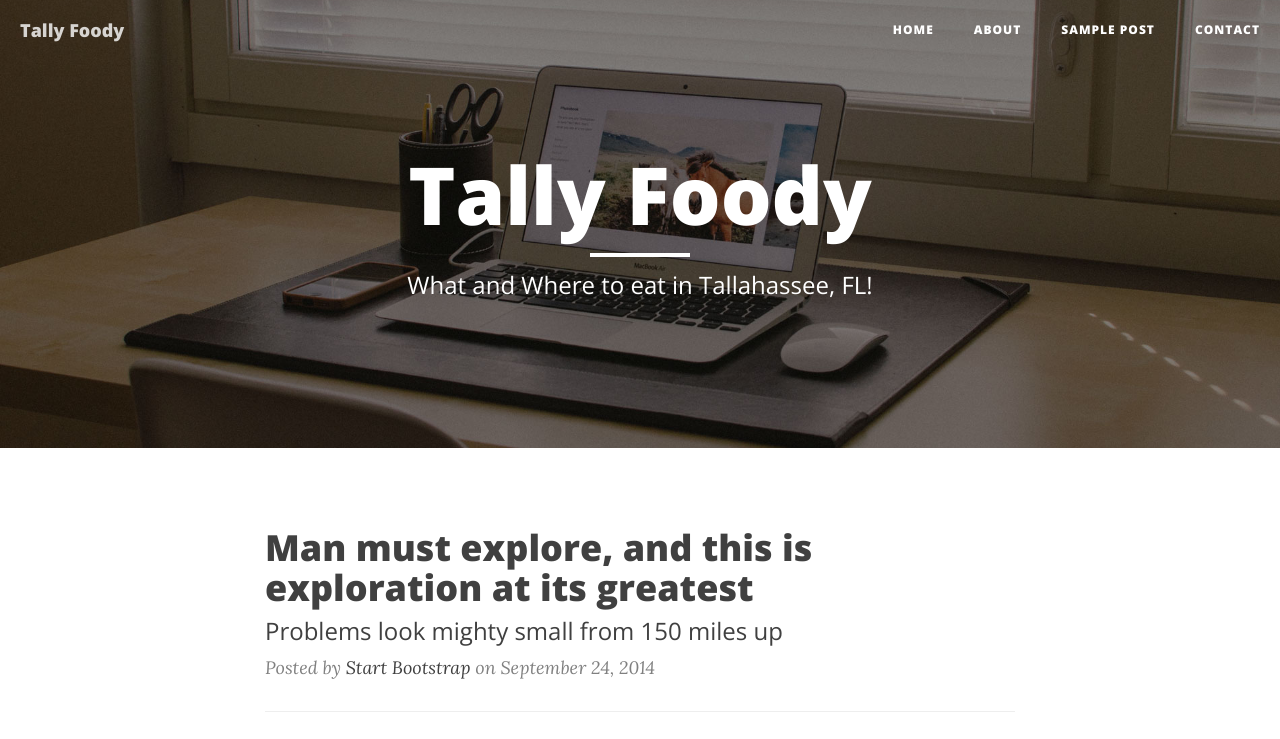
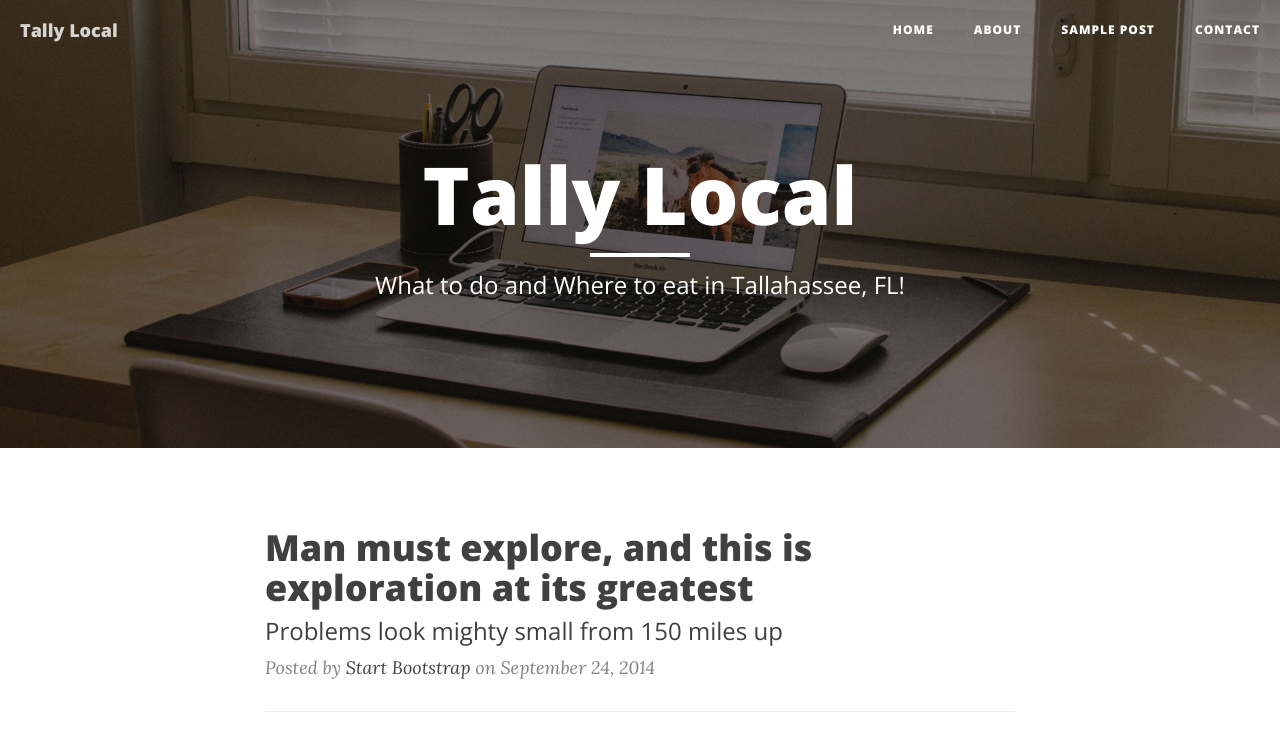
Before and after one commit to paulgovoni/Tallahasseefoodblog, a plain HTML site: page index.html in a window 1280 px wide. Shown: the top 739 px of the page. Drawn offline with nearby package versions, Linux system fonts and the light colour scheme.

Commit message:
Changed to Tally Local

```diff
--- a/index.html
+++ b/index.html
@@ -9,7 +9,7 @@
     <meta name="description" content="">
     <meta name="author" content="">
 
-    <title>Tally Foody | Tallahassee, Fl</title>
+    <title>Tally Local | Tallahassee, Fl</title>
 
     <!-- Bootstrap Core CSS -->
     <link href="css/bootstrap.min.css" rel="stylesheet">
@@ -44,7 +44,7 @@
                     <span class="icon-bar"></span>
                     <span class="icon-bar"></span>
                 </button>
-                <a class="navbar-brand" href="index.html">Tally Foody</a>
+                <a class="navbar-brand" href="index.html">Tally Local</a>
             </div>
 
             <!-- Collect the nav links, forms, and other content for toggling -->
@@ -76,9 +76,9 @@
             <div class="row">
                 <div class="col-lg-8 col-lg-offset-2 col-md-10 col-md-offset-1">
                     <div class="site-heading">
-                        <h1>Tally Foody</h1>
+                        <h1>Tally Local</h1>
                         <hr class="small">
-                        <span class="subheading">What and Where to eat in Tallahassee, FL!</span>
+                        <span class="subheading">What to do and Where to eat in Tallahassee, FL!</span>
                     </div>
                 </div>
             </div>
```
